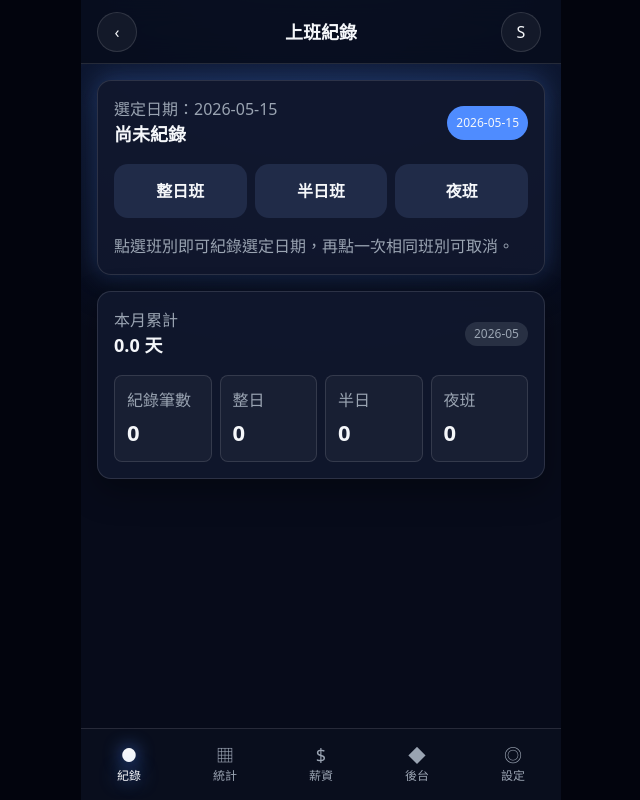
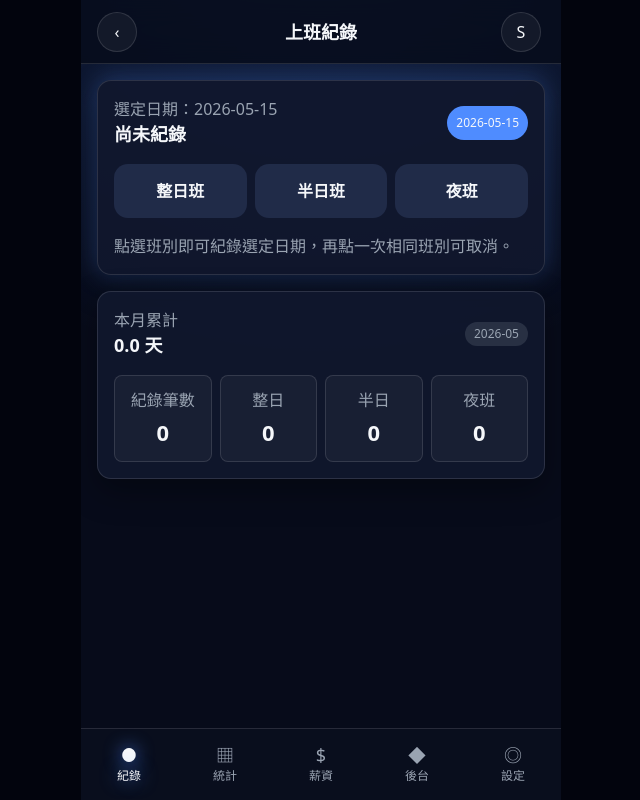
Before and after one commit to ringotom1980/workday-tracker, a PHP site: page /work-log.php in a window 1280 px wide. Shown: the whole page, without its empty margins (319-959 px from the left). Run offline with PHP 8.4, Linux system fonts and the light colour scheme; the visitor is signed in with stand-in values (Sample User, id 1); data that the repository does not hold is empty.

Commit message:
改卡片文字置中

```diff
--- a/assets/css/08-pages.css
+++ b/assets/css/08-pages.css
@@ -121,8 +121,10 @@
   padding: var(--space-3);
   display: grid;
   align-content: center;
+  justify-items: center;
   gap: var(--space-1);
   background: rgba(255,255,255,.04);
+  text-align: center;
 }
 
 .summary-item strong {
```
